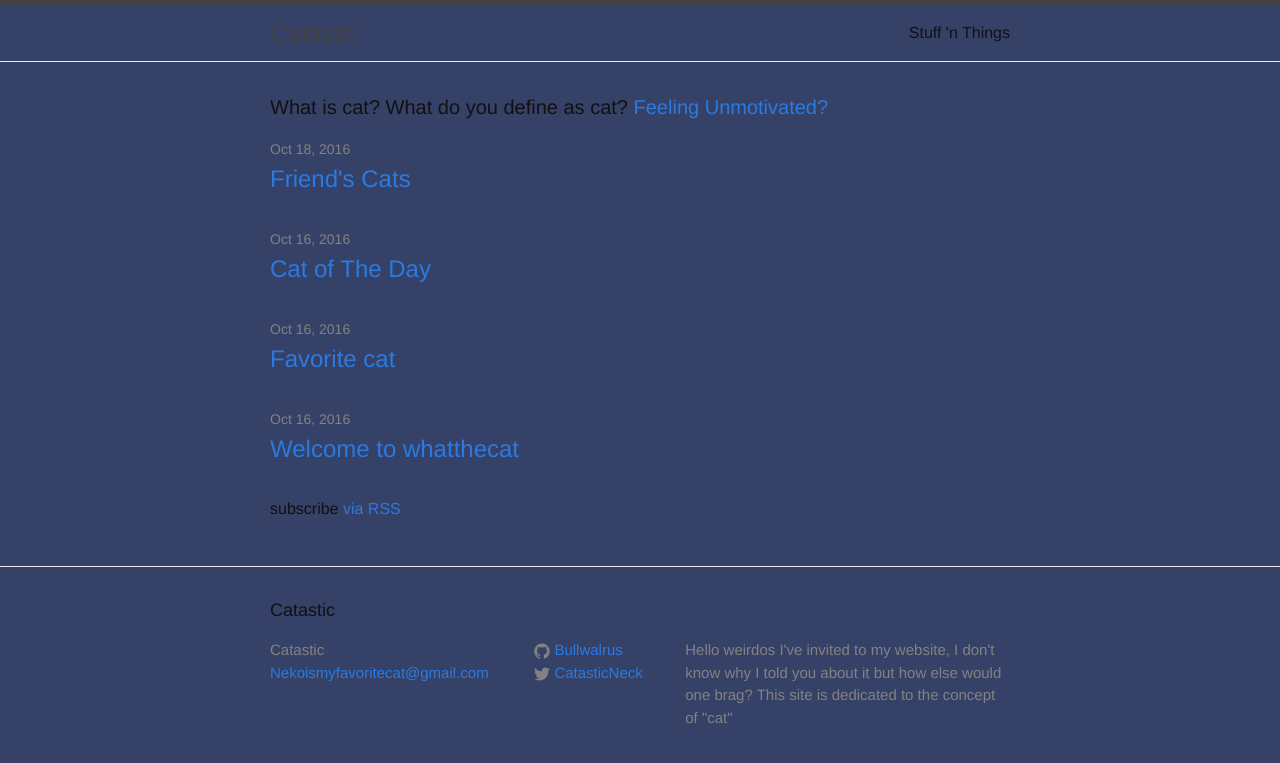
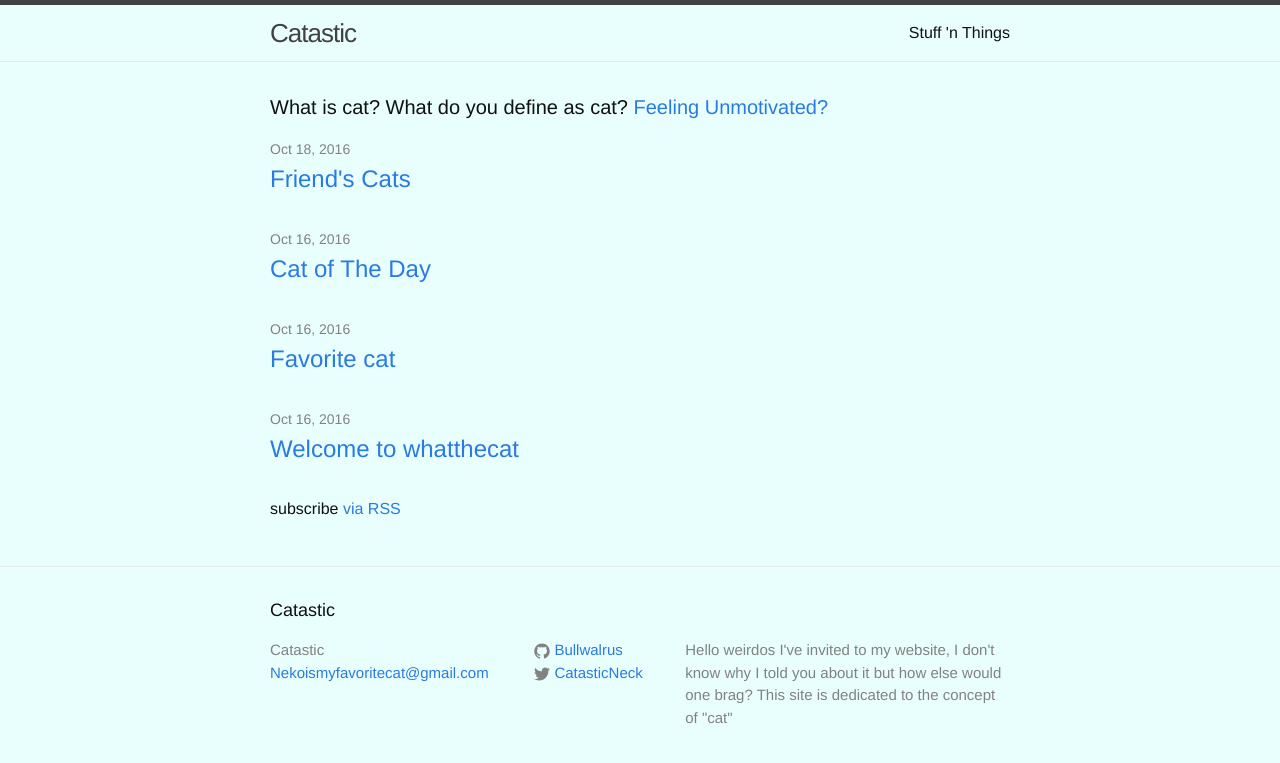
Before and after one commit to bullwalrus/Bullwalrus.github.io, a Jekyll site: the page built from index.html, in a window 1280 px wide. Shown: the top 763 px of the page. Built offline with Jekyll 4.4.1, drawn with Linux system fonts in a browser that asks for light colours.

Commit message:
Update main.scss

```diff
--- a/css/main.scss
+++ b/css/main.scss
@@ -15,7 +15,7 @@ $base-line-height: 1.5;
 $spacing-unit:     30px;
 
 $text-color:       #111;
-$background-color: #364168;
+$background-color: #e8fffd;
 $brand-color:      #2a7ae2;
 
 $grey-color:       #828282;
```
